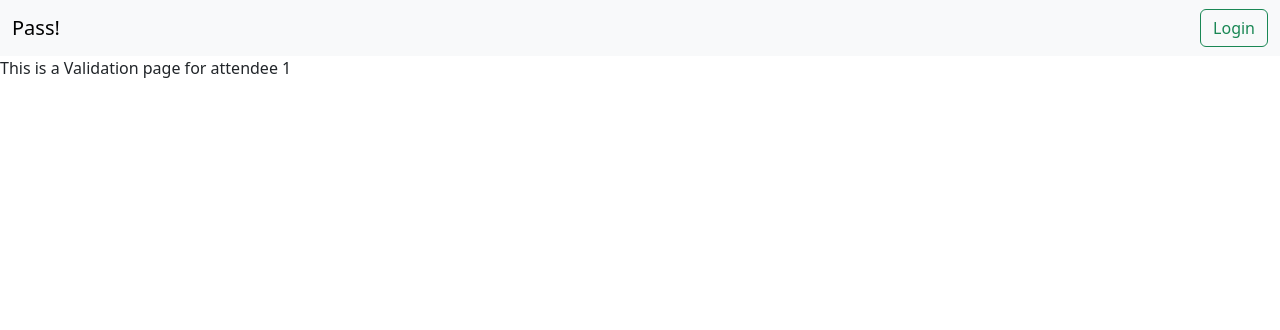
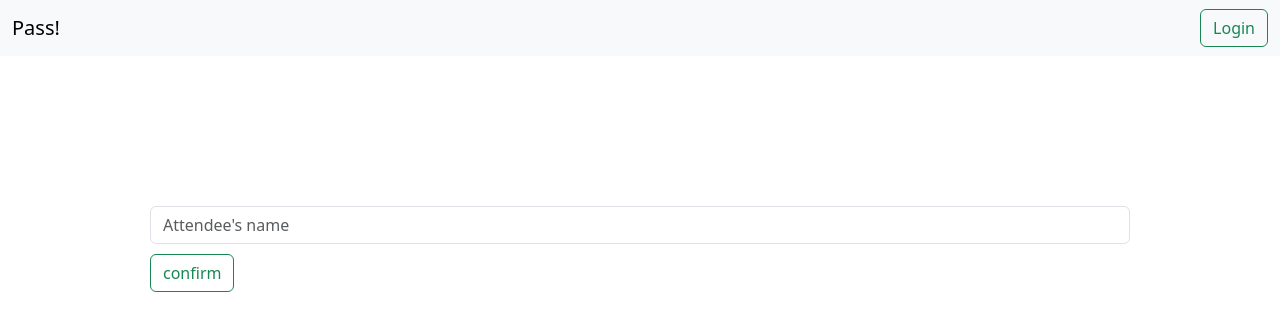
Before and after one commit to haebin-lee/pass-frontend, a React (Create React App) app: page /validation/1 in a window 1280 px wide. Shown: the top 330 px of the page. Built offline with nearby package versions, Linux system fonts and the light colour scheme; no server answers.

Commit message:
add Validation page

```diff
--- a/src/App.js
+++ b/src/App.js
@@ -28,7 +28,7 @@ const router = createBrowserRouter([
     element: <MeetingDetail />
   },
   {
-    path:'/validation/:qrAddr',
+    path:'/validation/:key',
     element: <Validation />
   }
 ]);
--- a/src/assets/css/CreateSpaceForm.module.css
+++ b/src/assets/css/CreateSpaceForm.module.css
@@ -10,5 +10,5 @@
     flex-direction: column;
     justify-content: center;
     margin: 100px ;
-    padding: 50px;
+    /* padding: 50px; */
 }
--- /dev/null
+++ b/src/assets/css/Validation.module.css
@@ -0,0 +1,7 @@
+.container {
+    display: flex;
+    flex-direction: column;
+    justify-content: center;
+    margin: 100px ;
+    padding: 50px;
+}
--- a/src/components/Validation.js
+++ b/src/components/Validation.js
@@ -1,12 +1,58 @@
-import React from 'react'
+import React, { useState } from 'react'
 import { useParams } from 'react-router-dom'
+import styles from "../assets/css/Validation.module.css";
+import { confirmAttendee } from '../services/api';
+import { ThemeConsumer } from 'react-bootstrap/esm/ThemeProvider';
+
 
 export default function Validation() {
-    const {qrAddr} = useParams();
+    const [name, setName] = useState('');
+    const [confirm, setConfirm] = useState(null);
+
+    const {key} = useParams();
+    const onClickConfirm = (event) => {
+      const data = {name};
+      confirmAttendee(key, data)
+        .then((res) => {
+          const result = res.data;
+          setConfirm(result);
+        })
+    }
+
+    const handleChange = (event) => {
+      event.preventDefault();
+      const {value} = event.target;
+      setName(value);
+    }
 
     return (
-        <>
-            <p>{`This is a Validation page for attendee ${qrAddr}`}</p>
-        </>
-    )
+      <>
+        <div className={styles.container}>
+          {confirm == null && (
+            <div className="input-group mb-3">
+              <div className={styles.child} style={{ width: "100%" }}>
+                <input
+                  type="name"
+                  className="form-control"
+                  placeholder="Attendee's name"
+                  aria-label="name"
+                  aria-describedby="basic-addon2"
+                  onChange={handleChange}
+                />
+                <button
+                  type="button"
+                  className="btn btn-outline-success"
+                  style={{ marginTop: "10px" }}
+                  onClick={onClickConfirm}
+                >
+                  confirm
+                </button>
+              </div>
+            </div>
+          )}
+          {confirm == true && <p>You're invited.</p>}
+          {confirm == false && <p>Sorry, you are not invited.</p>}
+        </div>
+      </>
+    );
 }
--- a/src/services/api.js
+++ b/src/services/api.js
@@ -26,3 +26,7 @@ export const findMeeting = (id) => {
 export const addAttendees = (meeting_id, data) => {
   return api.post('/meetings/' + Number(meeting_id) + '/attendees', data);
 }
+
+export const confirmAttendee = (key, data) => {
+  return api.post('meetings/' + key + '/attendees/confirm', data);
+}
```
